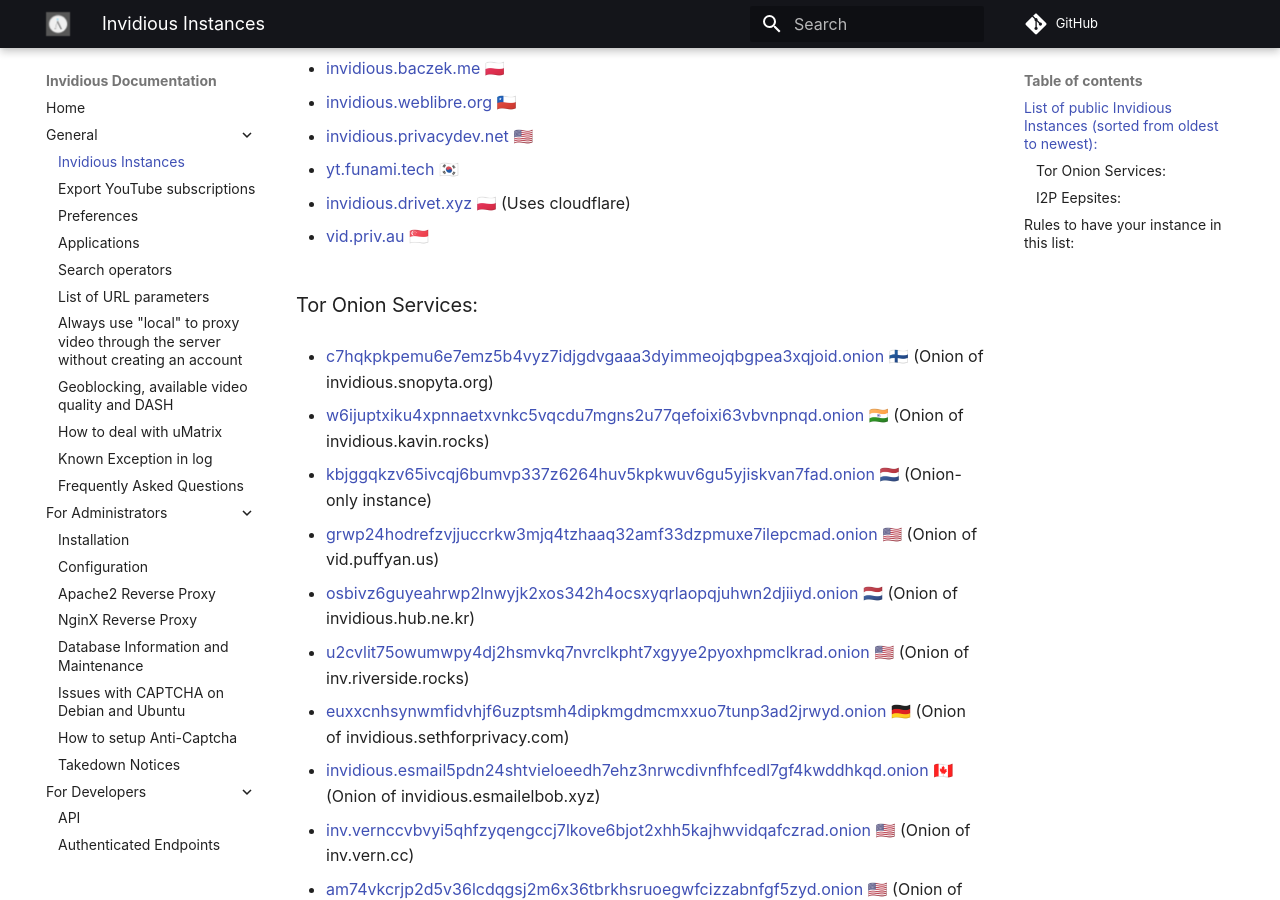
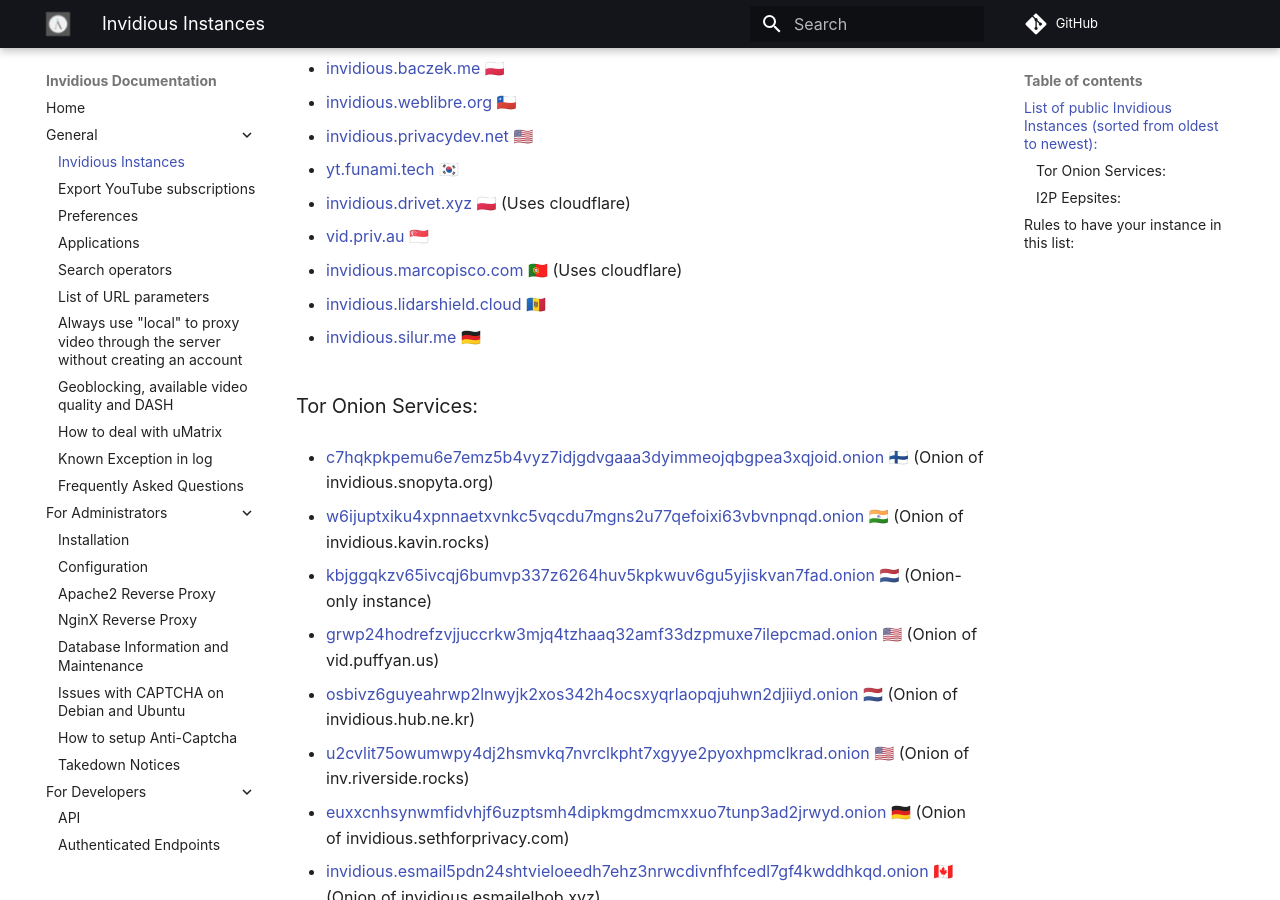
Before and after one commit to iv-org/documentation, an MkDocs documentation site: the page built from docs/instances.md, in a window 1280 px wide and 900 px high, scrolled down 1077 px. Built offline with MkDocs 1.6.1 and Material for MkDocs 9.7.7, drawn with Linux system fonts in a browser that asks for light colours; comment, search, counter and statistics services are not loaded.

Commit message:
add new instances
closes #310
closes #305
closes #288

```diff
--- a/docs/instances.md
+++ b/docs/instances.md
@@ -56,6 +56,13 @@
 
 * [vid.priv.au](https://vid.priv.au) 🇸🇬
 
+* [invidious.marcopisco.com](https://invidious.marcopisco.com) 🇵🇹 (Uses cloudflare)
+
+* [invidious.lidarshield.cloud](https://invidious.lidarshield.cloud) 🇲🇩
+
+* [invidious.silur.me](https://invidious.silur.me) 🇩🇪
+
+
 ### Tor Onion Services:
 * [c7hqkpkpemu6e7emz5b4vyz7idjgdvgaaa3dyimmeojqbgpea3xqjoid.onion](http://c7hqkpkpemu6e7emz5b4vyz7idjgdvgaaa3dyimmeojqbgpea3xqjoid.onion) 🇫🇮 (Onion of invidious.snopyta.org)
 
```
